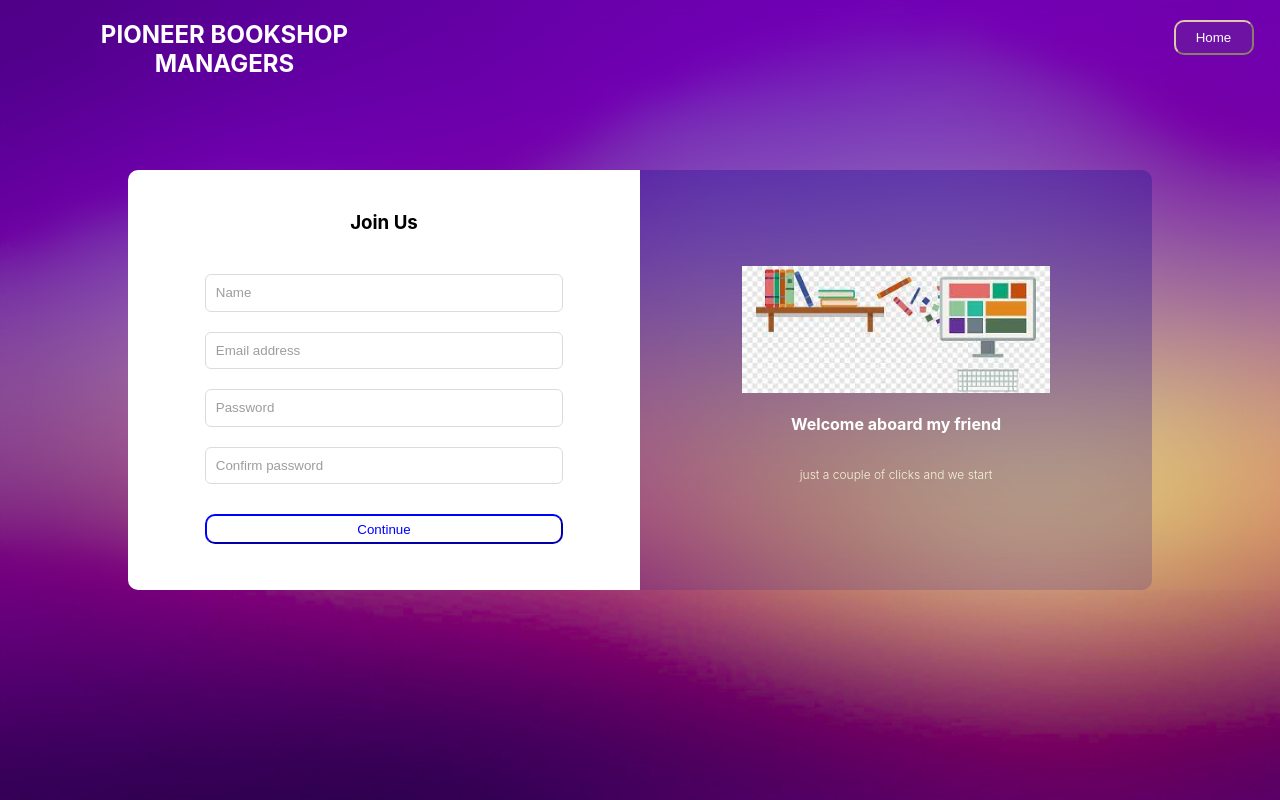
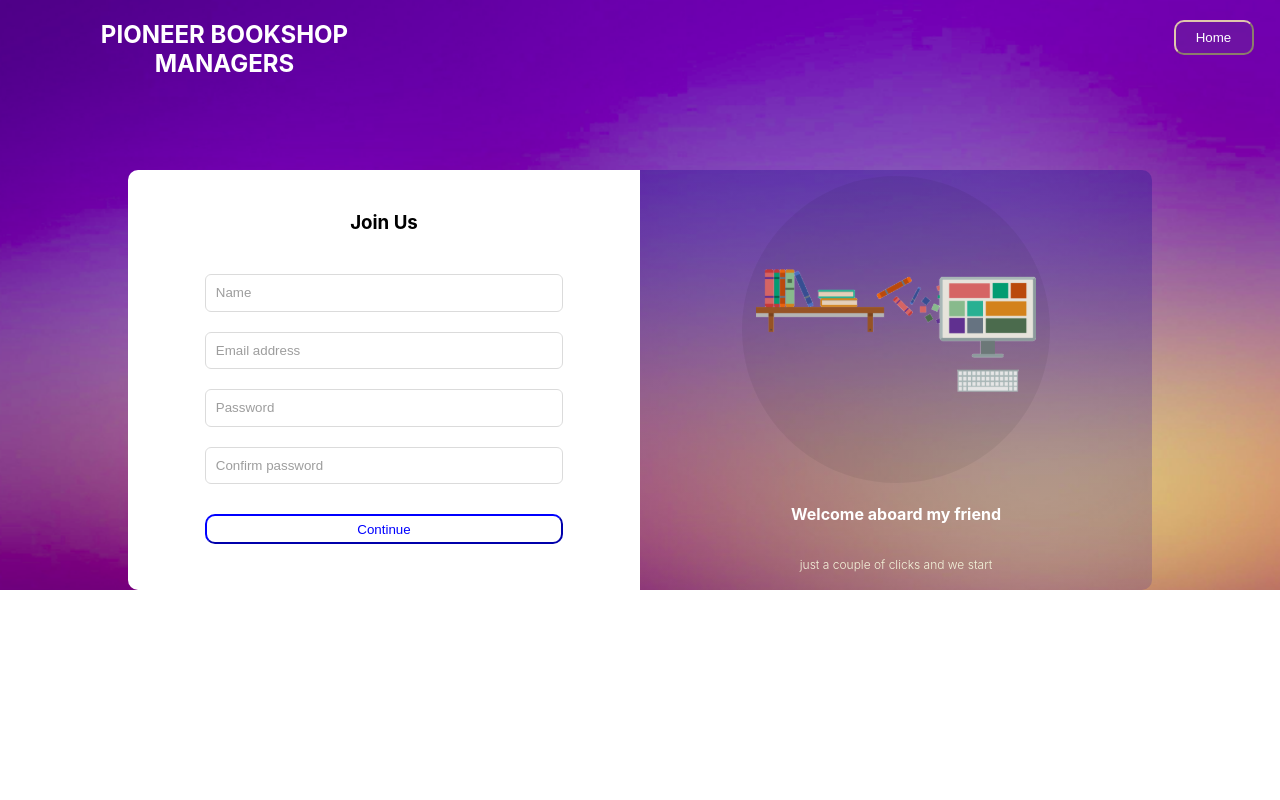
Before and after one commit to munteanurazvanandrei/Bookshop-Management-App, a React (Create React App) app in the folder client/: page /signup in a window 1280 px wide. Built offline with nearby package versions, Linux system fonts and the light colour scheme.

Commit message:
BMA-16# change background div to registration component only

```diff
--- a/client/src/Components/SignInPage/RegistrationPage.js
+++ b/client/src/Components/SignInPage/RegistrationPage.js
@@ -8,7 +8,7 @@ export default function Registration() {
 
   const [formState, setFormState] = useState({});
   const navigate = useNavigate();
-  const myRouteLocation = window.location.pathname;
+  // const myRouteLocation = window.location.pathname;
 
   function formChange(e) {
     const value = e.target.value;
@@ -109,7 +109,7 @@ export default function Registration() {
           </div> */}
         </div>
         <div className="registration-welcome-message">
-          <img src={logo} alt="#" />
+          <img src="/svgs/registration-img.svg" alt="#" />
           <h4>Welcome aboard my friend</h4>
           <p>just a couple of clicks and we start</p>
         </div>
--- a/client/src/Components/SignInPage/registration.css
+++ b/client/src/Components/SignInPage/registration.css
@@ -1,6 +1,6 @@
 /* Example of css to prevent css overlap */
 /* Emphasis on using the "super" parent class, ie. "registration" */
-body {
+.registration {
   /* background: linear-gradient(0deg, rgba(157, 165, 184, 0) 0%, #311996 100%); */
   background: url(./backround-photo.png);
   background-repeat: no-repeat;
```
